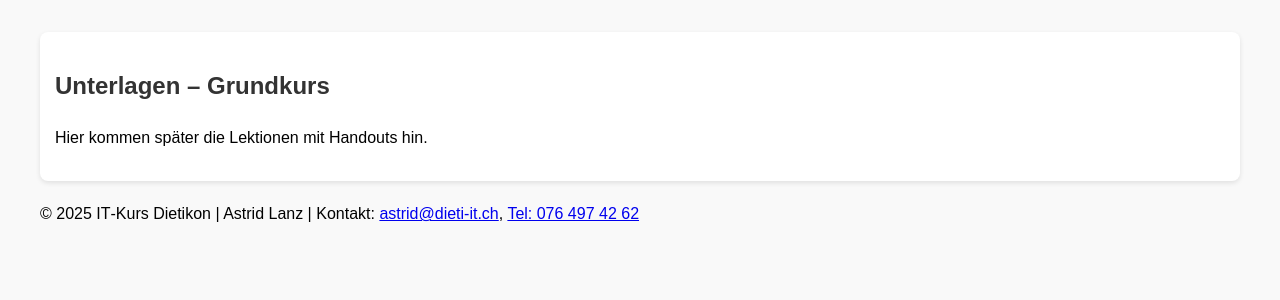
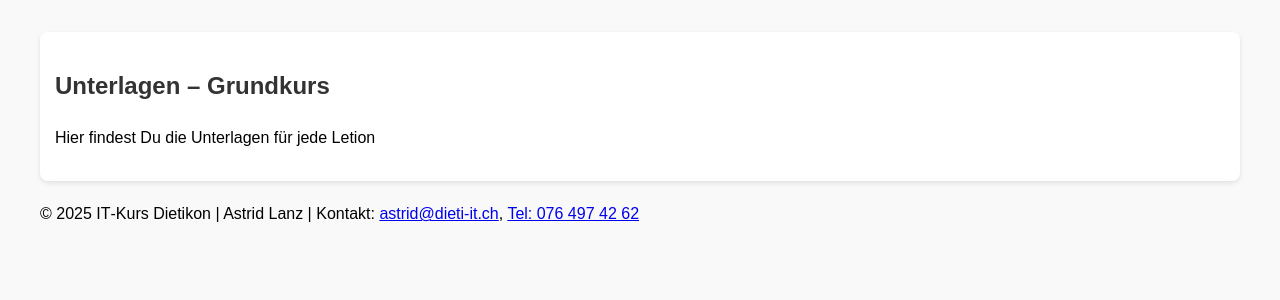
Before and after one commit to sasilanz/Dietipi-App, a Flask app: page /unterlagen/grundkurs in a window 1280 px wide. Shown: the part 69-369 px from the top of the page. Run offline with Flask 3, Linux system fonts and the light colour scheme.

Commit message:
Unterlagen Struktur 3

```diff
--- a/web/app/app.py
+++ b/web/app/app.py
@@ -379,3 +379,11 @@ def unterlagen():
 @app.get("/unterlagen/grundkurs")
 def unterlagen_grundkurs():
     return render_template("unterlagen_grundkurs.html")
+
+@app.get("/unterlagen/grundkurs")
+def unterlagen_grundkurs():
+    lessons = [
+        {"label": "Lektion 1", "handout_url": "#"},
+        {"label": "Lektion 2", "handout_url": "#"},
+    ]
+    return render_template("unterlagen_grundkurs.html", lessons=lessons)
--- a/web/app/templates/unterlagen_grundkurs.html
+++ b/web/app/templates/unterlagen_grundkurs.html
@@ -3,6 +3,16 @@
 {% block content %}
 <section>
   <h1>Unterlagen – Grundkurs</h1>
-  <p>Hier kommen später die Lektionen mit Handouts hin.</p>
+  <p>Hier findest Du die Unterlagen für jede Letion</p>
+  <ul>
+    {% for l in lessons %}
+      <li style="margin-bottom:.6rem;">
+        <strong>{{ l.label }}</strong>
+        <a class="anmelde-button" href="{{ l.handout_url }}" target="_blank" rel="noopener">
+          Handout (PDF)
+        </a>
+      </li>
+    {% endfor %}
+  </ul>
 </section>
 {% endblock %}
```
